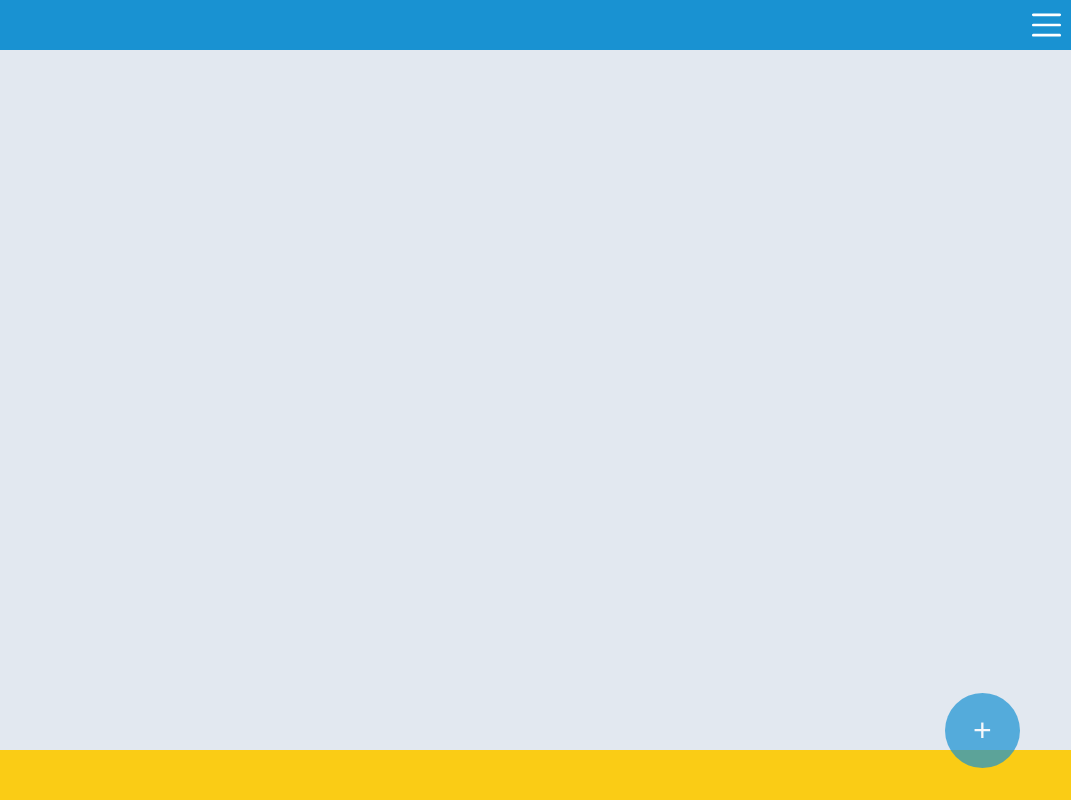
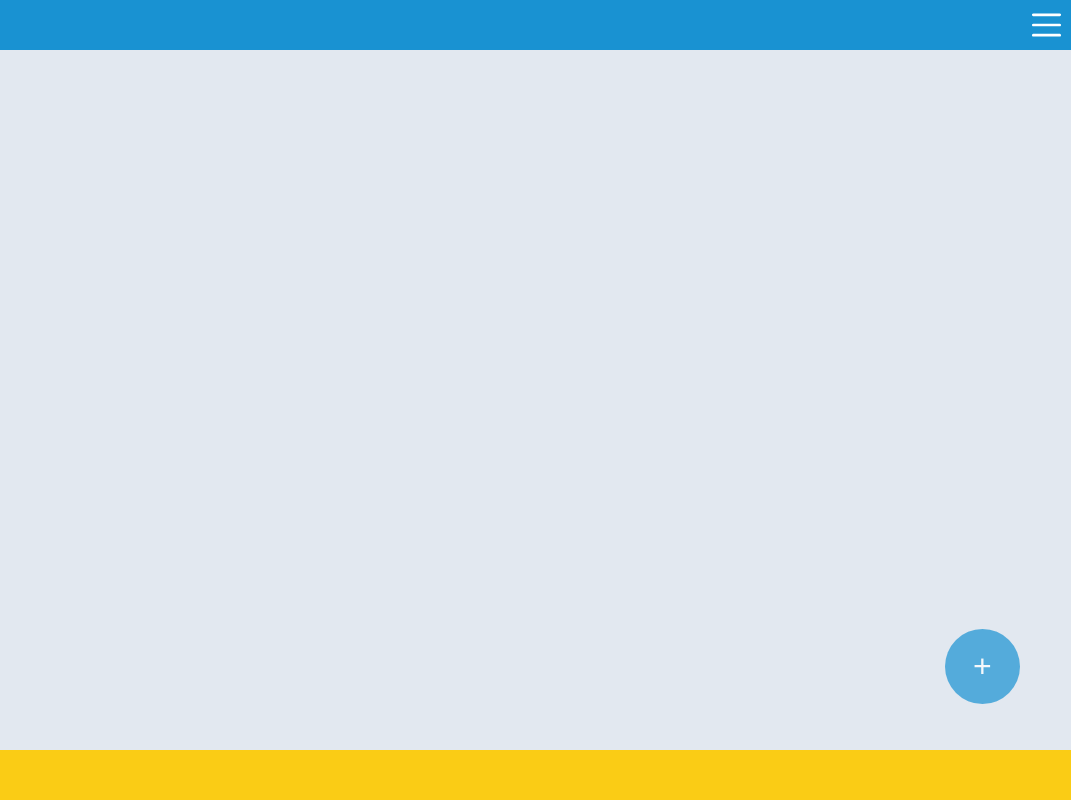
Before and after one commit to asadullahkhann/odin-todo-list, a website built with webpack: page src/template.html in a window 1280 px wide. Shown: the full height of the page, 209-1280 px from the left. Built offline with nearby package versions, Linux system fonts and the light colour scheme.

Commit message:
Move add todo btn up a little

```diff
--- a/src/styles.css
+++ b/src/styles.css
@@ -176,7 +176,7 @@ button:active {
 
 .add-todo-btn {
     position: fixed;
-    bottom: 4%;
+    bottom: 12%;
     right: 4%;
 }
 
```
